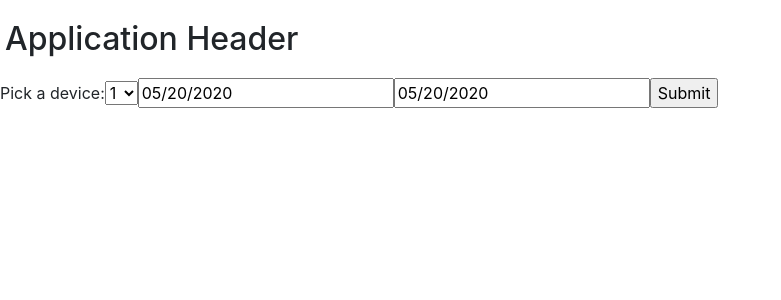
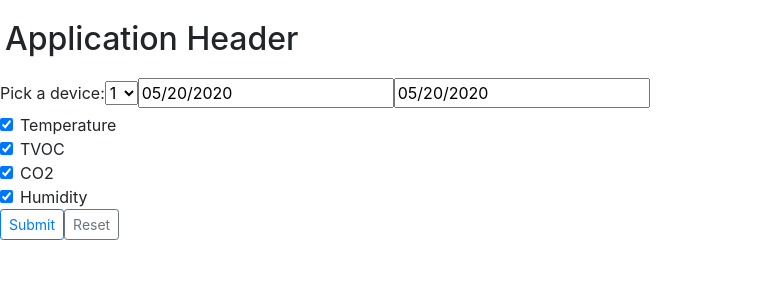
Before and after one commit to jcheong9/ARLO-Air-Quality-Dashboard, a React (Create React App) app: page / in a window 1280 px wide. Shown: the top 300 px of the page, without its empty margins (0-781 px from the left). Built offline with nearby package versions, Linux system fonts and the light colour scheme.

Commit message:
fetch data by data types

```diff
--- a/package.json
+++ b/package.json
@@ -3,6 +3,9 @@
   "version": "0.1.0",
   "private": true,
   "dependencies": {
+    "@fortawesome/fontawesome-svg-core": "^1.2.28",
+    "@fortawesome/free-solid-svg-icons": "^5.13.0",
+    "@fortawesome/react-fontawesome": "^0.1.9",
     "@testing-library/jest-dom": "^4.2.4",
     "@testing-library/react": "^9.5.0",
     "@testing-library/user-event": "^7.2.1",
--- a/src/App.js
+++ b/src/App.js
@@ -2,7 +2,9 @@ import React, { Component } from 'react';
 import Header from './components/Header';
 import LineGraph from './components/LineGraph'
 import DatePicker from "react-datepicker";
+import Form from "react-bootstrap/Form";
 import moment from 'moment';
+import Button from 'react-bootstrap/Button';
 
 class App extends Component {
 
@@ -10,10 +12,14 @@ class App extends Component {
         super(props);
         this.state = {
             dataByDevice: [],
+            Temperature: true,
+            TVOC: true,
+            CO2: true,
+            Humidity: true,
             startDate: new Date(),
             endDate: new Date(),
             device: "1",
-            isSubmitted:false
+            isSubmitted: false
         };
 
         // this.handleChange = this.handleChange.bind(this);
@@ -21,27 +27,30 @@ class App extends Component {
     }
 
 
-
     //SEND POST REQUEST
     handleSubmit(event) {
 
-        alert("device_id: "+ this.state.device + "\n" +
-                "timeStart: "+moment(this.state.startDate).format('YYYY-MM-DD') + "\n"+
-                "timeEnd: "+moment(this.state.endDate).format('YYYY-MM-DD'));
+        alert("device_id: " + this.state.device + "\n" +
+            "Start_date: " + moment(this.state.startDate).format('YYYY-MM-DD') + "\n" +
+            "End_date: " + moment(this.state.endDate).format('YYYY-MM-DD'));
 
-        fetch('http://localhost:5000/records_test', {
+        fetch('http://localhost:5000/readings', {
             method: 'post',
             headers: { 'Content-Type': 'application/json' },
             body: JSON.stringify({
                 "device_id": this.state.device,
-                "timeStart": moment(this.state.startDate).format('YYYY-MM-DD'),
-                "timeEnd": moment(this.state.endDate).format('YYYY-MM-DD')
+                "Start_date": moment(this.state.startDate).format('YYYY-MM-DD'),
+                "End_date": moment(this.state.endDate).format('YYYY-MM-DD'),
+                "Temperature": this.state.Temperature,
+                "TVOC": this.state.TVOC,
+                "CO2": this.state.CO2,
+                "Humidity": this.state.Humidity
             })
         })
             .then(res => res.json())
             .then((data) => {
                 this.setState({ dataByDevice: data });
-                this.setState({ isSubmitted: true});
+                this.setState({ isSubmitted: true });
             })
             .catch(console.log)
 
@@ -60,10 +69,30 @@ class App extends Component {
         this.setState({ device: event.target.value });
     }
 
+    checkBoxChange(key, event) {
+        let newObj = {};
+        newObj[key] = event.target.checked;
+        this.setState(newObj);
+    }
+
+    onclickReset = (event) => {
+        window.location.reload();
+    }
 
     //TODO: fetch selection of devices from db somehow, instead of hard coding it to 1~8 here.
     render() {
 
+        const cboxes = ["Temperature", "TVOC", "CO2", "Humidity"];
+        const cboxItems = [];
+        cboxes.forEach(item => cboxItems.push(
+            <Form.Check
+                type='checkbox'
+                label={item}
+                key={item}
+                checked={this.state[item]}
+                onChange={this.checkBoxChange.bind(this, item)}
+            />
+        ))
         return (
             <div>
                 <Header />
@@ -89,10 +118,21 @@ class App extends Component {
                         selected={this.state.endDate}
                         onChange={this.changeEndDate}
                     />
-                    <input type="button" onClick={this.handleSubmit} value="Submit" />
+                    {cboxItems}
+
+                    <Button
+                        as="input" type="button" variant="outline-primary"
+                        onClick={!this.state.isSubmitted ? this.handleSubmit : null}
+                        value="Submit"
+                        size="sm"
+                        disabled={this.state.isSubmitted} readOnly/>
+
+                    <Button as="input" type="button" variant="outline-secondary" onClick={this.onclickReset} value="Reset" size="sm" readOnly/>
+
                 </form>
 
                 {this.state.isSubmitted && <LineGraph data={this.state.dataByDevice} />}
+
             </div>
         );
     }
--- a/src/components/LineGraph.js
+++ b/src/components/LineGraph.js
@@ -7,27 +7,38 @@ import ReactFrappeChart from "react-frappe-charts";
 const LineGraph = ({ data }) => {
 
     let dataArr = [];
-    let co2Arr = [];
     let timeArr = [];
-    let humidityArr = [];
-    let tempArr = [];
-    let tvocArr = [];
+
+    let datasetsArr = [];
     let st = data.records_test_data;
     for (var o in st) {
         dataArr.push(st[o]);
     }
 
-    for (var o in dataArr) {
-        let convertDate = moment(dataArr[o].timestamp).format('YYYY/MM/DD');
-        co2Arr.push(dataArr[o].co2);
+    for (let s = 0; s < st.length; s++) {
+        let convertDate = moment(dataArr[s].timestamp).format('YYYY/MM/DD');
         timeArr.push(convertDate);
-        humidityArr.push(dataArr[o].humidity);
-        tempArr.push(dataArr[o].temp);
-        tvocArr.push(dataArr[o].tvoc);
     }
-    console.log(co2Arr);
-    console.log(humidityArr);
-    //TODO: improve null array checking. without this, when data is empty due to selecting wrong data that does not exist in db, it throws error.
+    if (dataArr.length !== 0) {
+        let keys = Object.keys(dataArr[0]);
+        let filteredKeys = keys.filter(m => m !== 'device_id' && m !== 'record_id' && m !== 'timestamp');
+            for (let i = 0; i < filteredKeys.length; i++) {
+                datasetsArr[i] = {}; //Creates n number of new object
+                let key = filteredKeys[i];
+                datasetsArr[i].name = key;
+                datasetsArr[i].chartType = 'line';
+
+                let tmpArr = [];
+                for(let k in dataArr){
+                    tmpArr.push(dataArr[k][key]);
+                }
+                datasetsArr[i].values = tmpArr;
+            }
+
+        console.log(datasetsArr);
+    }
+
+    //TODO: handle error when return data is null
     return (
         <div className="charts">
             <ReactFrappeChart
@@ -37,28 +48,7 @@ const LineGraph = ({ data }) => {
                 height={250}
                 data={{
                     labels: timeArr.length !== 0 ? timeArr : ["Error"],
-                    datasets: [
-                        {
-                            name: "CO2",
-                            values: co2Arr.length !== 0 ? co2Arr : [0],
-                            chartType: 'line'
-                        },
-                        {
-                            name: "Humidity",
-                            values: humidityArr.length !== 0 ? humidityArr : [0],
-                            chartType: 'line'
-                        },
-                        {
-                            name: "Temperature",
-                            values: tempArr.length !== 0 ? tempArr : [0],
-                            chartType: 'line'
-                        },
-                        {
-                            name: "TVOC",
-                            values: tvocArr.length !== 0 ? tvocArr : [0],
-                            chartType: 'line'
-                        },
-                    ]
+                    datasets: datasetsArr
                 }}
             />
         </div>
```
Also changed, not shown: 1 other file (tests, documents, lock files or other folders).
